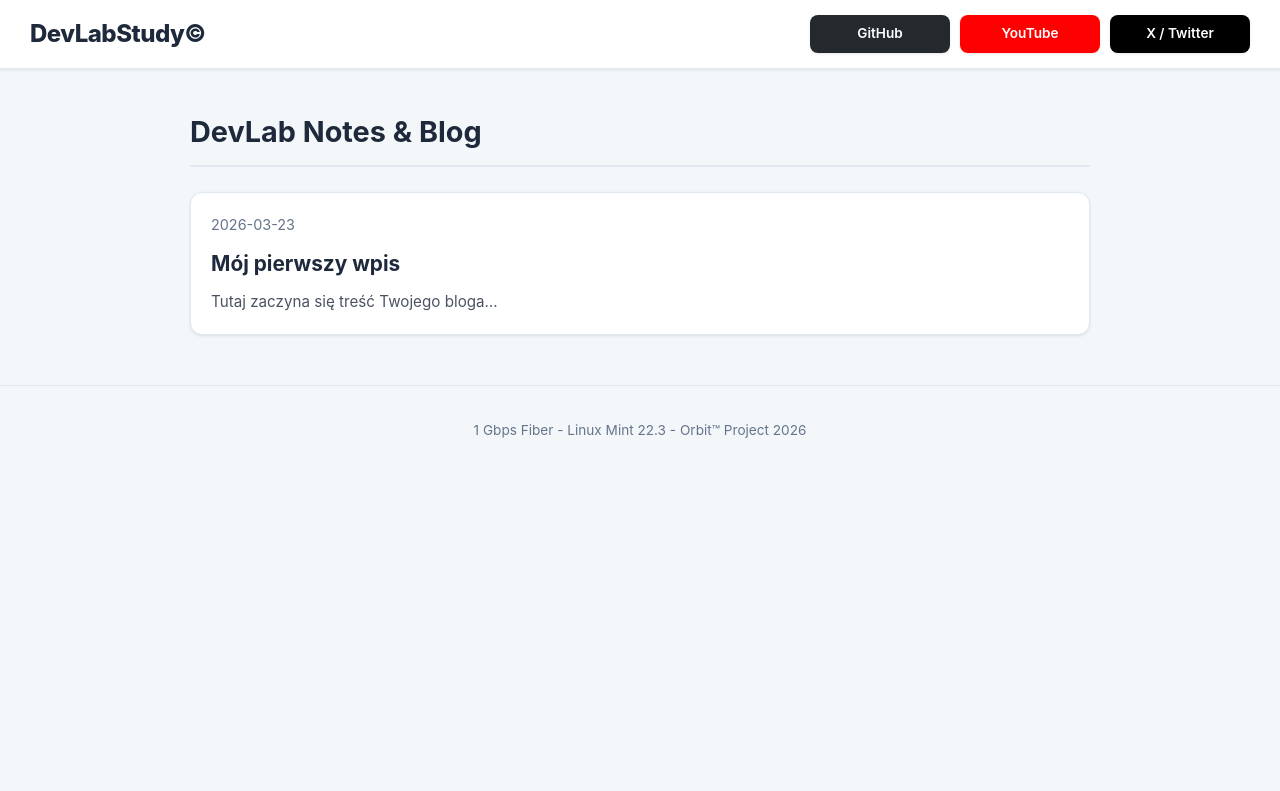
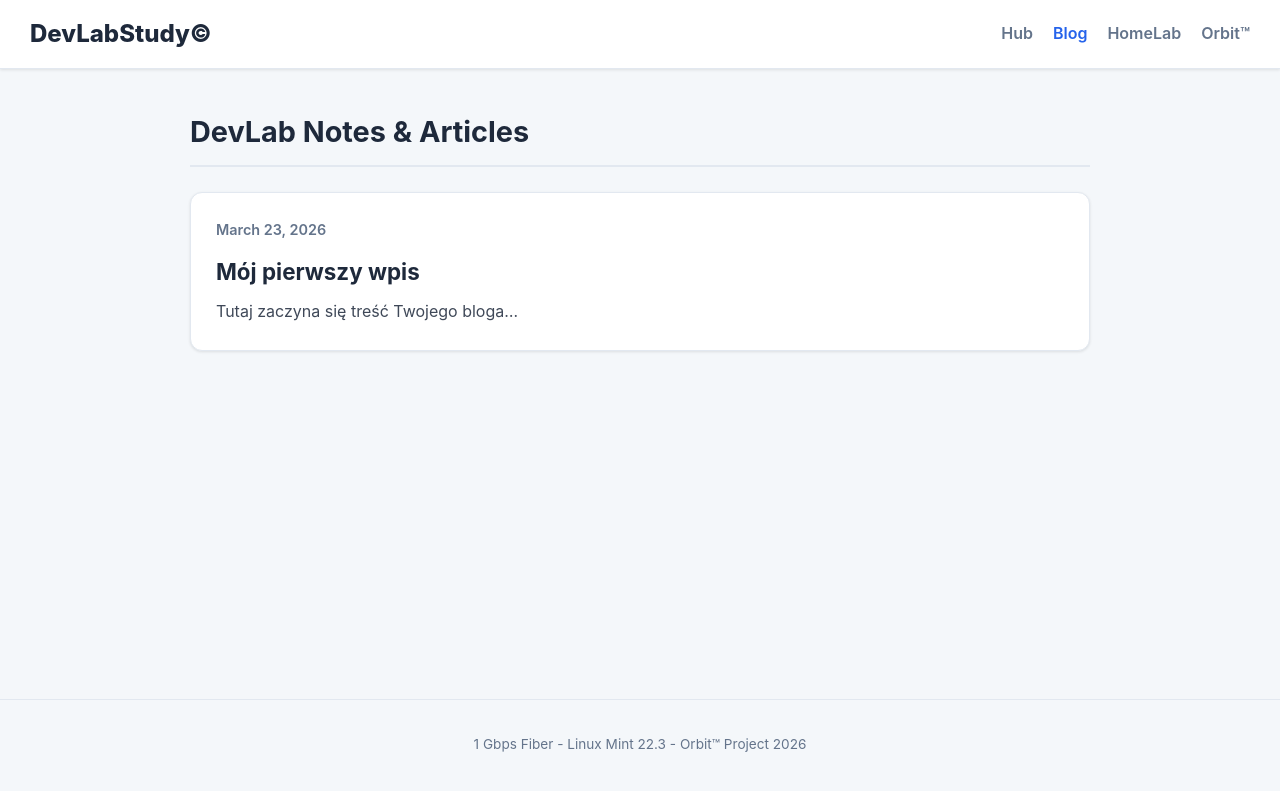
Before and after one commit to TobiMessi/TobiMessi.github.io, a Jekyll site: the page built from blog.html, in a window 1280 px wide. Shown: the top 791 px of the page. Built offline with Jekyll 4.4.1, drawn with Linux system fonts in a browser that asks for light colours.

Commit message:
Refactor styles and update blog navigation
Refactor CSS variables for better readability and maintainability. Update navigation links and improve post metadata display.

```diff
--- a/blog.html
+++ b/blog.html
@@ -13,70 +13,49 @@ layout: null
 
     <style>
         :root {
-            --bg-body: #f4f7fa;
-            --bg-nav: #ffffff;
-            --bg-card: #ffffff;
-            --text-main: #1e293b;
-            --text-muted: #64748b;
-            --border-color: #e2e8f0;
-            --accent-blue: #2563eb;
-            --accent-green: #10b981;
-            --shadow-sm: 0 1px 3px rgba(0,0,0,0.1);
-            --shadow-md: 0 10px 25px rgba(0,0,0,0.05);
+            --bg-body: #f4f7fa; --bg-nav: #ffffff; --bg-card: #ffffff;
+            --text-main: #1e293b; --text-muted: #64748b; --border-color: #e2e8f0;
+            --accent-blue: #2563eb; --accent-purple: #4b0082; --accent-green: #10b981;
+            --shadow-sm: 0 1px 3px rgba(0,0,0,0.1); --shadow-md: 0 10px 25px rgba(0,0,0,0.05);
             --radius: 12px;
         }
 
         @media (prefers-color-scheme: dark) {
             :root {
-                --bg-body: #0f172a;
-                --bg-nav: #1e293b;
-                --bg-card: #1e293b;
-                --text-main: #f8fafc;
-                --text-muted: #94a3b8;
-                --border-color: #334155;
-                --accent-blue: #3b82f6;
-                --accent-green: #10b981;
-                --shadow-sm: 0 4px 6px rgba(0,0,0,0.3);
-                --shadow-md: 0 10px 25px rgba(0,0,0,0.4);
+                --bg-body: #0f172a; --bg-nav: #1e293b; --bg-card: #1e293b;
+                --text-main: #f8fafc; --text-muted: #94a3b8; --border-color: #334155;
+                --accent-blue: #3b82f6; --accent-green: #10b981;
+                --shadow-sm: 0 4px 6px rgba(0,0,0,0.3); --shadow-md: 0 10px 25px rgba(0,0,0,0.4);
             }
-            .btn { box-shadow: none !important; border: 1px solid var(--border-color); }
-            .btn-gh { background: #111827 !important; }
-            .btn-x { background: #000000 !important; }
-            .btn-tiktok { background: #111827 !important; }
-            .focus-box { background: rgba(59, 130, 246, 0.1) !important; }
         }
 
         body {
             font-family: -apple-system, BlinkMacSystemFont, "Segoe UI", Roboto, Helvetica, Arial, sans-serif;
-            background: var(--bg-body);
-            color: var(--text-main);
+            background: var(--bg-body); color: var(--text-main);
             margin: 0; padding: 0; line-height: 1.6; -webkit-font-smoothing: antialiased;
         }
 
         .navbar { background: var(--bg-nav); border-bottom: 1px solid var(--border-color); padding: 15px 30px; display: flex; justify-content: space-between; align-items: center; position: sticky; top: 0; z-index: 100; box-shadow: var(--shadow-sm); }
-        .nav-brand { font-size: 1.5rem; font-weight: 800; letter-spacing: -0.5px; color: var(--text-main); text-decoration: none; }
-        .nav-links { display: flex; gap: 10px; flex-wrap: wrap; justify-content: flex-end; }
+        .nav-brand { font-size: 1.5rem; font-weight: 800; color: var(--text-main); text-decoration: none; }
+        .nav-links { display: flex; gap: 20px; align-items: center; }
+        .nav-links a { text-decoration: none; color: var(--text-muted); font-weight: 600; transition: color 0.2s; }
+        .nav-links a:hover, .nav-links a.active { color: var(--accent-blue); }
 
-        .btn { display: inline-block; border-radius: 8px; text-decoration: none; font-weight: 600; font-size: 0.85rem; color: white !important; transition: all 0.2s ease; box-shadow: var(--shadow-sm); text-align: center; box-sizing: border-box; white-space: nowrap; padding: 8px 16px; }
-        .nav-links .btn { width: 140px !important; min-width: 140px !important; max-width: 140px !important; flex: none !important; padding-left: 0 !important; padding-right: 0 !important; }
-        .btn:hover { transform: translateY(-2px); opacity: 0.9; }
-        .btn-gh { background: #24292e; } .btn-reddit { background: #FF4500; } .btn-yt { background: #FF0000; } .btn-x { background: #000000; } .btn-tiktok { background: #010101; }
-
-        .container { max-width: 900px; margin: 40px auto; padding: 0 20px; }
+        .container { max-width: 900px; margin: 40px auto; padding: 0 20px; min-height: 60vh; }
         .section-title { font-size: 1.8rem; font-weight: 700; border-bottom: 2px solid var(--border-color); padding-bottom: 10px; margin-bottom: 25px; color: var(--text-main); }
 
         .post-list { list-style: none; padding: 0; margin: 0; }
-        .post-item { background: var(--bg-card); border: 1px solid var(--border-color); border-radius: var(--radius); padding: 20px; margin-bottom: 20px; box-shadow: var(--shadow-sm); transition: all 0.2s ease; }
-        .post-item:hover { border-color: var(--accent-blue); transform: translateY(-2px); box-shadow: var(--shadow-md); }
-        .post-title { font-size: 1.3rem; font-weight: 700; margin: 0 0 10px 0; }
+        .post-item { background: var(--bg-card); border: 1px solid var(--border-color); border-radius: var(--radius); padding: 25px; margin-bottom: 20px; box-shadow: var(--shadow-sm); transition: all 0.2s ease; }
+        .post-item:hover { border-color: var(--accent-blue); transform: translateY(-3px); box-shadow: var(--shadow-md); }
+        .post-title { font-size: 1.4rem; font-weight: 700; margin: 0 0 10px 0; }
         .post-title a { color: var(--text-main); text-decoration: none; }
         .post-title a:hover { color: var(--accent-blue); }
-        .post-meta { font-size: 0.9rem; color: var(--text-muted); margin-bottom: 10px; }
-        .post-excerpt { color: var(--text-main); opacity: 0.8; font-size: 0.95rem; margin: 0; }
+        .post-meta { font-size: 0.9rem; color: var(--text-muted); margin-bottom: 12px; font-weight: 600; }
+        .post-excerpt { color: var(--text-main); opacity: 0.85; font-size: 1rem; margin: 0; }
 
         footer { text-align: center; color: var(--text-muted); font-size: 0.85rem; margin: 50px 0 30px 0; padding-top: 20px; border-top: 1px solid var(--border-color); }
 
-        @media (max-width: 768px) { .navbar { flex-direction: column; gap: 15px; padding: 15px; } .nav-links { justify-content: center; } }
+        @media (max-width: 768px) { .navbar { flex-direction: column; gap: 15px; padding: 15px; } .nav-links { justify-content: center; flex-wrap: wrap; } }
     </style>
 </head>
 <body>
@@ -84,21 +63,22 @@ layout: null
     <nav class="navbar">
         <a href="/" class="nav-brand">DevLabStudy©</a>
         <div class="nav-links">
-            <a href="https://github.com/DevLabStudy" class="btn btn-gh">GitHub</a>
-            <a href="https://www.youtube.com/channel/UCisFPSU_Y8hznpqrcewcJAg?app=desktop" class="btn btn-yt">YouTube</a>
-            <a href="https://x.com/DevLabStudy" class="btn btn-x">X / Twitter</a>
+            <a href="/">Hub</a>
+            <a href="/blog.html" class="active" style="color: var(--accent-blue);">Blog</a>
+            <a href="/homelab.html">HomeLab</a>
+            <a href="/orbit.html">Orbit™</a>
         </div>
     </nav>
 
     <main class="container">
-        <h1 class="section-title">DevLab Notes & Blog</h1>
+        <h1 class="section-title">DevLab Notes & Articles</h1>
 
         <ul class="post-list">
             {% for post in site.posts %}
             <li class="post-item">
-                <div class="post-meta">{{ post.date | date: "%Y-%m-%d" }}</div>
+                <div class="post-meta">{{ post.date | date: "%B %d, %Y" }}</div>
                 <h2 class="post-title"><a href="{{ post.url }}">{{ post.title }}</a></h2>
-                <p class="post-excerpt">{{ post.excerpt | strip_html | truncatewords: 30 }}</p>
+                <p class="post-excerpt">{{ post.excerpt | strip_html | truncatewords: 35 }}</p>
             </li>
             {% endfor %}
         </ul>
```
